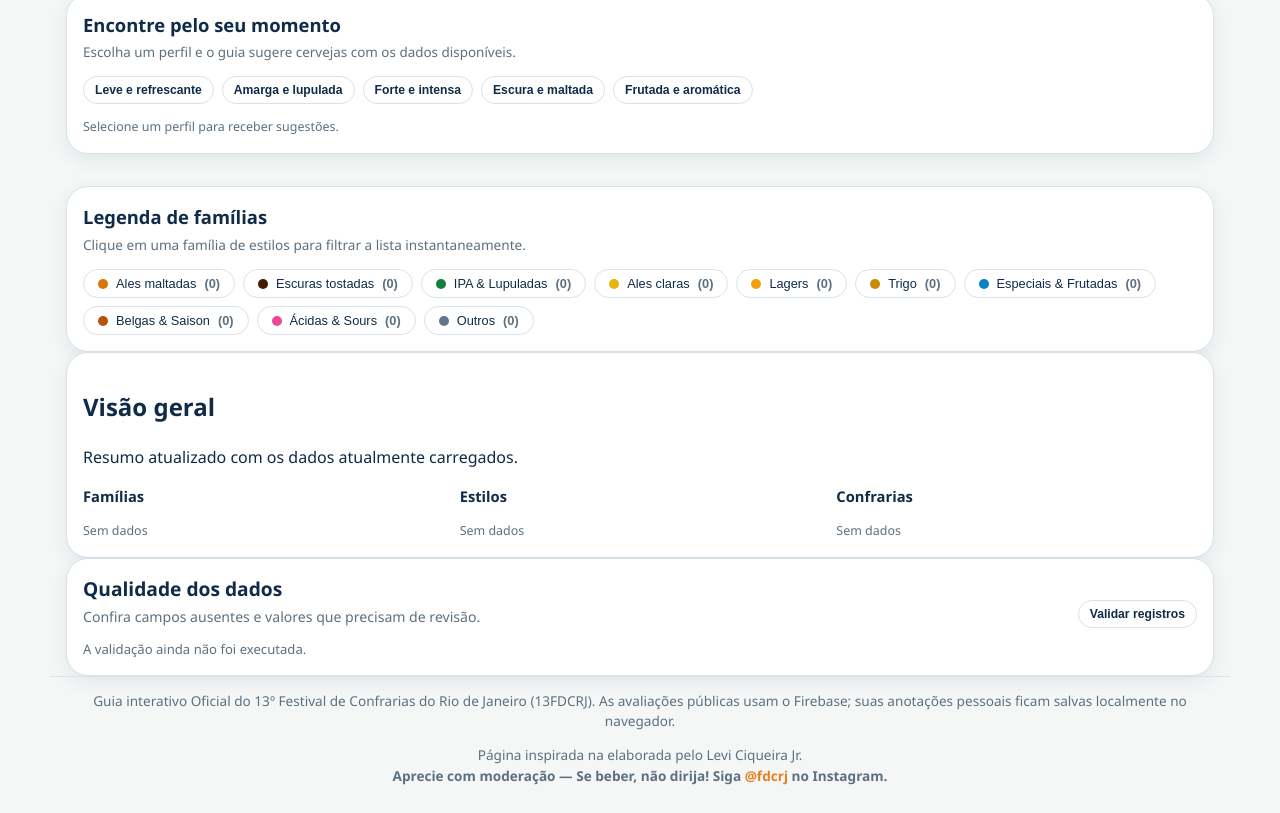
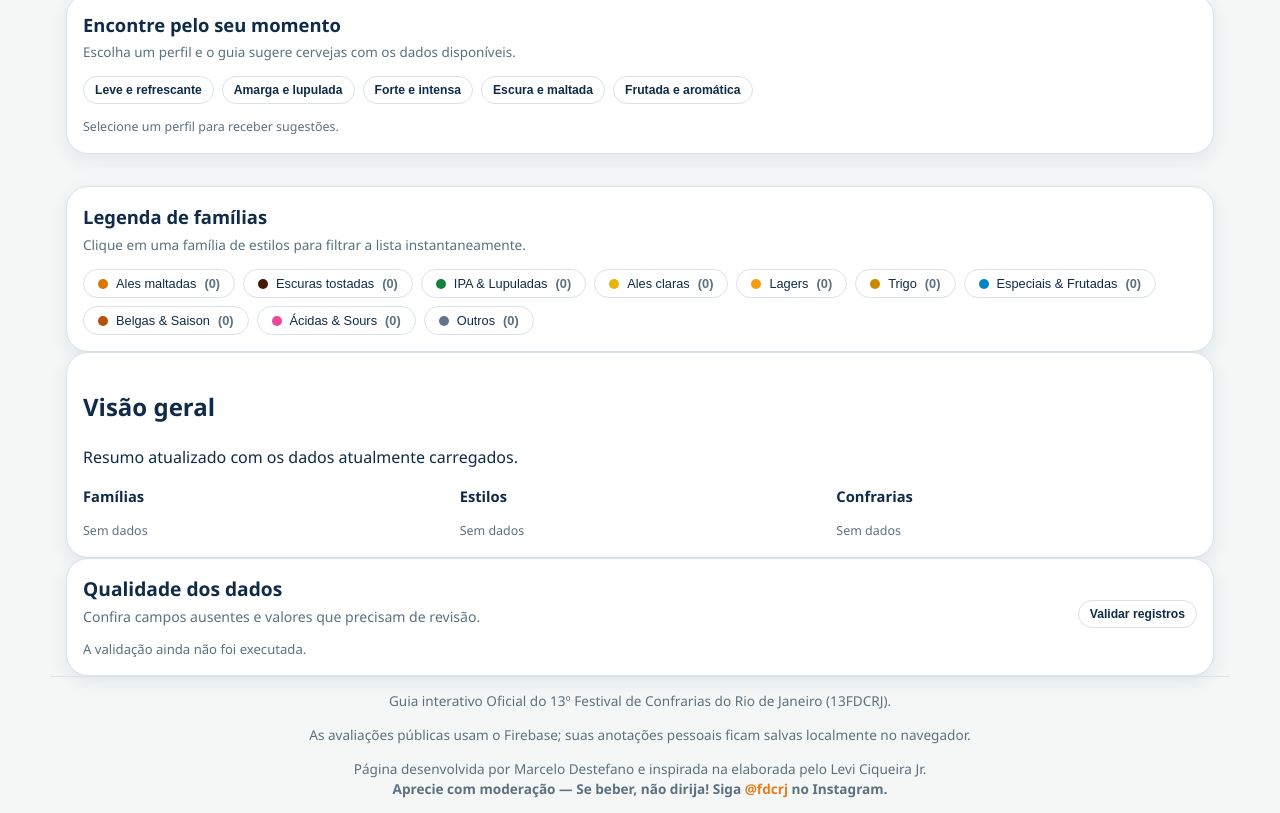
Before and after one commit to fdcrj/13fdcrj, a plain HTML site: page index.html in a window 1280 px wide. Shown: the part 1906-2719 px from the top of the page. Drawn offline with nearby package versions, Linux system fonts and the light colour scheme; no server answers.

Commit message:
Update index.html

```diff
--- a/index.html
+++ b/index.html
@@ -151,8 +151,9 @@
 </div>
 
 <footer class="wrap">
-  <p>Guia interativo Oficial do 13º Festival de Confrarias do Rio de Janeiro (13FDCRJ). As avaliações públicas usam o Firebase; suas anotações pessoais ficam salvas localmente no navegador.<br>
-     <p>Página inspirada na elaborada pelo Levi Ciqueira Jr.<br>
+  <p>Guia interativo Oficial do 13º Festival de Confrarias do Rio de Janeiro (13FDCRJ).<br>
+  <p>As avaliações públicas usam o Firebase; suas anotações pessoais ficam salvas localmente no navegador.<br>
+     <p>Página desenvolvida por Marcelo Destefano e inspirada na elaborada pelo Levi Ciqueira Jr.<br>
   <strong>Aprecie com moderação — Se beber, não dirija! Siga <a href="https://instagram.com/fdcrj" target="_blank" rel="noopener">@fdcrj</a> no Instagram.</strong></p>
 </footer>
 
```
